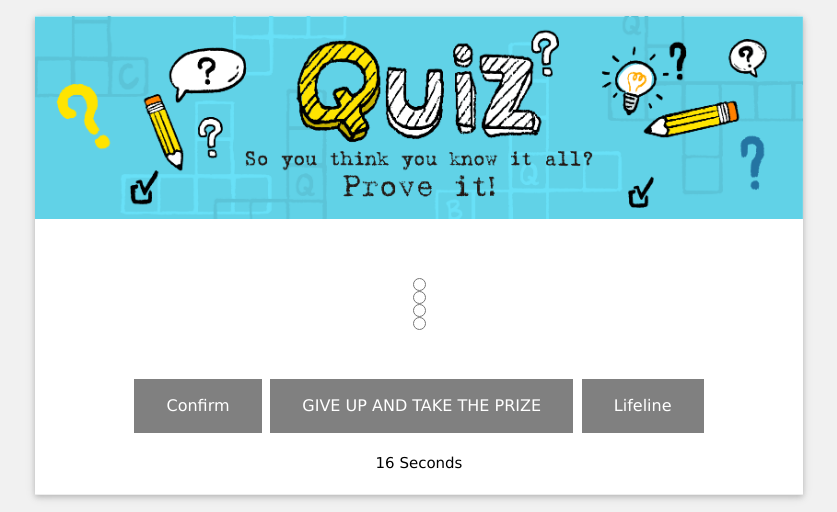
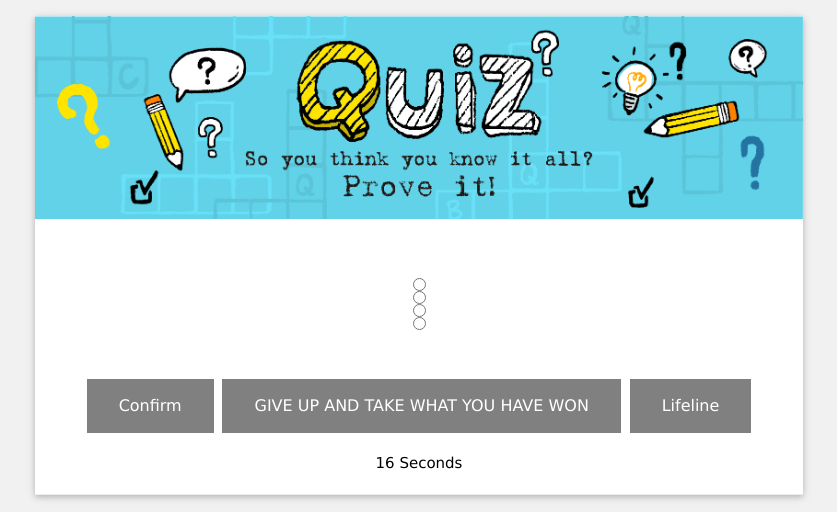
Before and after one commit to jiunyuchen/PubQuiz, a plain HTML site: page index.html in a window 1280 px wide. Shown: the whole page, without its empty margins (221-1058 px from the left). Drawn offline with nearby package versions, Linux system fonts and the light colour scheme; no server answers.

Commit message:
Update index.html

```diff
--- a/index.html
+++ b/index.html
@@ -52,7 +52,7 @@ and is wrapped around the whole page content, except for the footer in this exam
               <input id="answer4" name="options" type="radio"><label for="answer4"></label><br><br>
               <br>
               <button class="button" type="button" onclick="confirmAnswer()">Confirm </button>
-              <button id="giveUpButton" class="button" type="button" onclick="giveUp()"> GIVE UP AND TAKE THE PRIZE </button>
+              <button id="giveUpButton" class="button" type="button" onclick="giveUp()"> GIVE UP AND TAKE WHAT YOU HAVE WON </button>
               <button id="Lifeline" class="button" type="button" onclick="LifelineFN()"> Lifeline</button>
               <p class="Timer"></p>
             </form>
```
